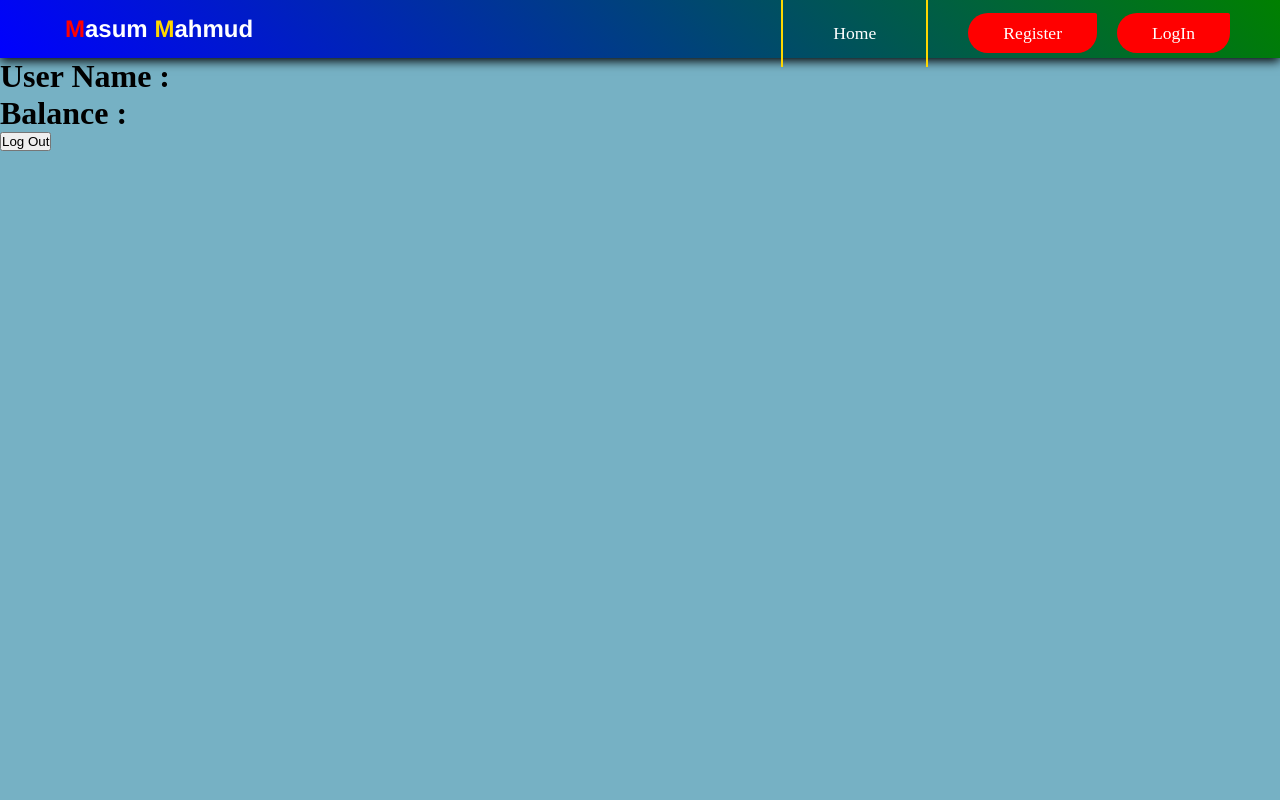
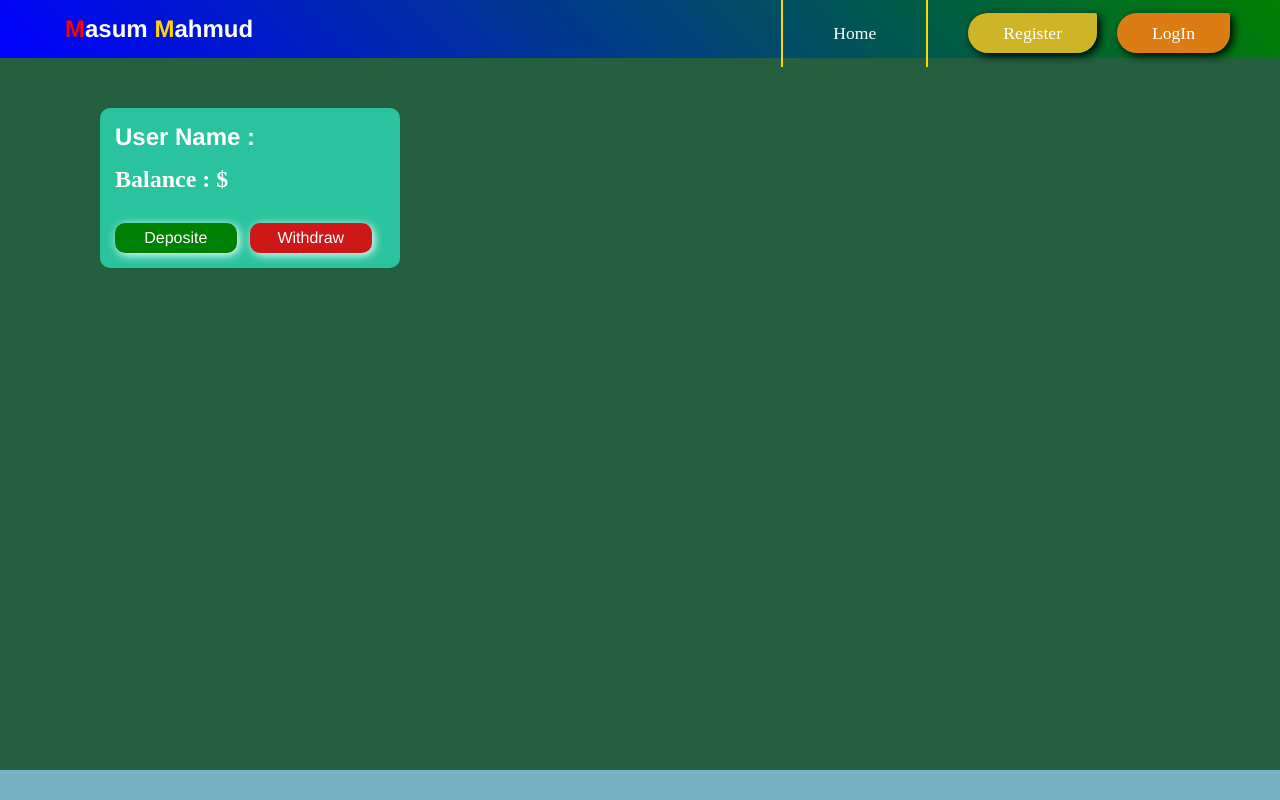
Before and after one commit to masummahmud5000/Practice, a React (Vite) app in the folder rj/: page /contact in a window 1280 px wide. Built offline with nearby package versions, Linux system fonts and the light colour scheme; no server answers.

Commit message:
depo with

```diff
--- a/rj/src/App.jsx
+++ b/rj/src/App.jsx
@@ -7,7 +7,7 @@ import Register from './components/Register/Register'
 import Navber from './components/Navber/Navber'
 import Login from './components/Login/Login'
 // import Contact from './components/Contact/Contact'
-import Staff from './components/Staff-list/Staff'
+// import Staff from './components/Staff-list/Staff'
 import Profile from './components/Profile/Profile'
 // import Karigor from './components/Karigor/Karigor'
 
@@ -21,7 +21,7 @@ function App() {
         <Route path='/login' element={<Login/>}/>
         <Route path='/register' element={<Register/>}/>
         <Route path='/contact' element={<Profile/>}/>
-        <Route path='/staff' element={<Staff/>}/>
+
       </Routes>
     </BrowserRouter>
   )
--- /dev/null
+++ b/rj/src/ContextAPI/AuthUser.jsx
@@ -0,0 +1,3 @@
+const AuthUser = () => {
+
+}
--- a/rj/src/components/Login/Login.css
+++ b/rj/src/components/Login/Login.css
@@ -0,0 +1,94 @@
+*{
+    margin: 0;
+    padding: 0;
+    box-sizing: border-box;
+}
+.main{
+    /* border: 3px double; */
+    /* display: flex; */
+    height: 80vh;
+    margin-top: 20px;
+    padding-left: 50px;
+    padding-right: 50px;
+    padding-top: 20px;
+
+}
+label{
+    display: block;
+    margin-top: 25px;
+    margin-bottom: 8px;
+    font-size: 1.3rem;
+    font-family:'Franklin Gothic Medium', 'Arial Narrow', Arial, sans-serif;
+    color: white;
+    text-shadow: 2px 2px 10px black;
+}
+.register{
+    font-size: 3rem;
+    font-family: 'Lucida Sans', 'Lucida Sans Regular', 'Lucida Grande', 'Lucida Sans Unicode', Geneva, Verdana, sans-serif;
+    color: white;
+    text-shadow: 2px 2px 10px black;
+}
+input{
+    transition: 0.5s;
+    background: white;
+    margin-left: 5px;
+    width: 60vw;
+    display: block;
+    height: 25px;
+    border: none;
+    text-align: left;
+}
+.submit, .reset{
+    margin-top: 35px;
+    height: 35px;
+    /* gap: 6px; */
+    width: 28vw;
+    box-shadow: 4px 3px 20px;
+    border-radius: 7px;
+    border: none;
+    font-size: 0.8rem;
+    font-weight: bold;
+    cursor: pointer;
+    transition: 0.5s;
+}
+.reset{
+    margin-left: 4%;
+    background-color: red;
+    color: white;
+}
+.submit{
+    background-color: green;
+    color: white;
+}
+.reset:hover{
+    font-size: 0.9rem;
+    /* width: 29%; */
+    background-color: rgb(196, 31, 31);
+}
+.submit:hover{
+    font-size: 1rem;
+    background-color: rgb(21, 97, 21);
+}
+input:focus{
+    outline: none;
+    height: 30px;
+
+}
+.main>form>div{
+    display: flex;
+    background-color: white;
+    align-items: center;
+    padding: 2px;
+    /* width: ; */
+    box-shadow: 4px 3px 20px;
+    border-radius: 5px;
+    padding-left: 10px;
+    width: 60vw;
+}
+.error{
+    color: red;
+    font-size: 0.9rem;
+    display: flex;
+    width: 40vw;
+    /* cursor: pointer; */
+}
--- a/rj/src/components/Navber/Navber.css
+++ b/rj/src/components/Navber/Navber.css
@@ -77,7 +77,8 @@ nav{
 
 }
 .linkRegister{
-    background-color: red;
+    background-color: rgb(206, 181, 39);
+    box-shadow: 3px 3px 8px black;
     padding: 10px 35px;
     margin-left: 40px;
     margin-right: 20px;
@@ -85,7 +86,8 @@ nav{
 
 }
 .linkLogin{
-    background-color: red;
+    box-shadow: 3px 3px 8px black;
+    background-color: rgb(219, 125, 18);
     padding: 10px 35px;
     /* margin-left: 10px; */
     margin-right: 20px;
@@ -99,7 +101,7 @@ nav{
 .linkLogin:hover{
     box-shadow: 3px 3px 10px black;
     font-size: 1.4rem;
-    background: green;
+    background: rgb(168, 24, 24);
 }
 .linkRegister:hover{
     font-size: 1.4rem;
@@ -115,6 +117,9 @@ nav{
     font-size: 1.4rem;
 }
 .linkStuff:hover{
-    background-color: rgb(61, 102, 88);
+    background-color: red;
     font-size: 1.4rem;
 }
+.linkStuff{
+    background-color: rgb(204, 31, 31);
+}
--- a/rj/src/components/Navber/Navber.jsx
+++ b/rj/src/components/Navber/Navber.jsx
@@ -1,14 +1,16 @@
 import { useEffect, useState } from 'react';
 import './Navber.css';
 import { Outlet, Link } from 'react-router-dom';
+import { useNavigate } from 'react-router-dom';
 
 const Navber = () => {
-
+    const navigate = useNavigate();
     const [visible, setVisible] = useState(false);
+    const [visiblebtn, setVisiblebtn] = useState(true);
     // const [border, setBorder] = useState(null);
 
     const reload = () => {
-        window.location.reload();
+        navigate('/')
     }
 
     const borderCon = {
@@ -22,13 +24,20 @@ const Navber = () => {
         if (refreshToken === null){
             // console.log('The token is null')
             setVisible(false);
+            setVisiblebtn(true);
         }else{
             // console.log('The is token is not a null')
             setVisible(true);
+            setVisiblebtn(false);
         }
 
     }, [])
 
+    const logout = () => {
+        localStorage.removeItem('access_token');
+        localStorage.removeItem('refresh_token');
+        window.location.reload();
+    }
 
     return(
         <div>
@@ -37,9 +46,9 @@ const Navber = () => {
                 <ul className='linkBox'>
                     <Link to='/' style={visible ? null : borderCon} className='linkHome'>Home</Link>
                     { visible && <Link to='/contact' className='linkContact'>Profile</Link>}
-                    { visible && <Link to='/staff' className='linkStuff'>Stuff-List</Link>}
-                    <Link to='/register' className='linkRegister'>Register</Link>
-                    <Link to='/login' className='linkLogin'>LogIn</Link>
+                    { visible && <Link onClick={logout} className='linkStuff'>Logout</Link>}
+                    { visiblebtn && <Link to='/register' className='linkRegister'>Register</Link>}
+                    {visiblebtn && <Link to='/login' className='linkLogin'>LogIn</Link>}
                 </ul>
             </nav>
         </div>
--- a/rj/src/components/Profile/Profile.css
+++ b/rj/src/components/Profile/Profile.css
@@ -0,0 +1,96 @@
+.bashboard{
+    background-color: rgb(36, 95, 63);
+    height: 89vh;
+    /* background: green; */
+    padding-top: 50px;
+    /* justify-content: center;
+    text-align: center;
+    align-items: center; */
+    padding-left: 100px;
+}
+.depo, .with{
+    height: 30px;
+    width: 45%;
+    margin-top: 30px;
+    border-radius: 10px;
+    border: none;
+    box-shadow: 2px 2px 10px;
+    /* margin-left: 10%; */
+    font-size: 1rem;
+    font-family: 'Franklin Gothic Medium', 'Arial Narrow', Arial, sans-serif;
+    cursor: pointer;
+    transition: 0.5s;
+
+}
+.depo:hover{
+    background-color: rgb(35, 160, 35);
+}
+.with:hover{
+    background-color: red;
+}
+.depo{
+    background: green;
+    color: white;
+}
+.with{
+    margin-left: 5%;
+    background: rgb(206, 23, 23);
+    color: white;
+}
+.userDetails{
+    background: rgb(41, 196, 157);
+    color: white;
+    width: 300px;
+    border-radius: 10px;
+    padding: 15px;
+}
+.userDetails>h3{
+    font-size: 1.5rem;
+    margin-top: 15px;
+}
+.userDetails>h1{
+    font-family: 'Franklin Gothic Medium', 'Arial Narrow', Arial, sans-serif;
+    font-size: 1.5rem;
+}
+.form{
+    margin-top: 50px;
+    background: rgb(41, 196, 157);
+    width: 300px;
+    padding: 15px;
+    border-radius: 10px;
+}
+form>input{
+    width: 260px;
+    height: 35px;
+    border-radius: 10px;
+    font-size: 1.3rem;
+    text-align: center;
+}
+form>button{
+    margin-top: 20px;
+    width: 269px;
+    height: 35px;
+    border-radius: 10px;
+    border: none;
+    font-size: 1.3rem;
+    font-family:'Lucida Sans', 'Lucida Sans Regular', 'Lucida Grande', 'Lucida Sans Unicode', Geneva, Verdana, sans-serif;
+    background: green;
+    box-shadow: 2px 2px 10px;
+    color: white;
+}
+.form2>button{
+    background: red;
+}
+.erro{
+    color: blue;
+    /* text-shadow: 1px 1px 5px white; */
+    /* box-shadow: 2px 2px 10px; */
+    /* margin-left: 10px; */
+    margin-top: 1px;
+    /* background-color: white; */
+    padding: 3px 10px;
+    width: auto;
+    border-radius: 5px;
+    transition: 0.5s
+
+}
--- a/rj/src/components/Profile/Profile.jsx
+++ b/rj/src/components/Profile/Profile.jsx
@@ -2,20 +2,40 @@ import { useState, useEffect } from 'react';
 import './Profile.css'
 // import axios from 'axios';
 import axiosIns from '../../axiosInstance';
+// import axios from 'axios';
 
 const Profile = () => {
-    const [username, setUsername] = useState(null)
+    const [username, setUsername] = useState(null);
     const [balance, setBalance] = useState(null);
+
+    const [depo, setDepo] = useState(false);
+    const [withh, setWith] = useState(false);
+    // const [visible, setVisible] = useState(false);
+    const [depoBalance, setDepoBalance] = useState(null);
+    const [withBalance, setWithBalance] = useState(null);
+
+    const [balanceError, setBalanceError] = useState(null);
+
+    const deposite = () => {
+        setDepo(true);
+        setWith(false);
+        // console.log(depo, withh)
+    }
+    const withdraw = () => {
+        setDepo(false);
+        setWith(true);
+        // console.log(depo, withh)
+    }
 
     useEffect(() => {
         const userProfile = async () => {
             let accessToken = localStorage.getItem('access_token');
             try{
-                const res = await axiosIns.get('profile/', {
-                    headers : {
-                        Authorization : `Bearer ${accessToken}`
-                    }
-                })
+                const res = await axiosIns.get('profile/',
+                    // headers : {
+                    //     Authorization : `Bearer ${accessToken}`
+                    // }
+                )
                 // console.log(res.data);
                 setUsername(res.data.username);
                 setBalance(res.data.balance);
@@ -29,17 +49,69 @@ const Profile = () => {
         userProfile();
     }, [])
 
-    const logout = () => {
-        localStorage.removeItem('access_token');
-        localStorage.removeItem('refresh_token');
-        window.location.reload();
+    const depositePost = async (e) => {
+        e.preventDefault();
+        // console.log(depoBalance)
+        // setDepo(false)
+        let balanceData = {
+            balance : depoBalance
+        };
+        try{
+            // console.log(balanceData)
+            const accessToken = localStorage.getItem('access_token');
+            const res = await axiosIns.post('deposite/', balanceData);
+            // console.log(res.data)
+            setDepo(false);
+            window.location.reload();
+        }catch(err){
+            console.log(err)
+        }
+    };
+    //////////////////////////////////////////////////////////////////////////////////
+    const withdrawPost = async (e) => {
+        e.preventDefault();
+        let balanceData = {
+            balance : withBalance
+        }
+        try{
+            await axiosIns.post('withdraw/', balanceData);
+            // if res.data.status === 400:
+            setBalanceError(null)
+            window.location.reload();
+        }catch(err){
+            if (err.status === 400){
+                setBalanceError('insufficient Balance!')
+            }
+        }
     }
 
+
+    // const logout = () => {
+    //     localStorage.removeItem('access_token');
+    //     localStorage.removeItem('refresh_token');
+    //     window.location.reload();
+    // }
+
     return(
-        <div>
-            <h1>User Name : {username}</h1>
-            <h1>Balance : {balance}</h1>
-            <button onClick={logout}>Log Out</button>
+        <div className='body'>
+            <div className="bashboard">
+                <div className="userDetails">
+                    <h1>User Name : {username}</h1>
+                    <h3>Balance : ${balance}</h3>
+                    <button onClick={deposite} className='depo'>Deposite</button>
+                    <button onClick={withdraw} className='with'>Withdraw</button>
+                </div>
+                { depo && <form className='form' onSubmit={depositePost}>
+                    <input onChange={(e) => {setDepoBalance(e.target.value)}} type="number" placeholder='Enter Your Balance!' required/>
+                    <button>Deposite</button>
+                </form>}
+
+                { withh && <form className='form form2' onSubmit={withdrawPost}>
+                    <input onChange={(e) => {setWithBalance(e.target.value)}} type="number" placeholder='Enter Your Balance!' required/>
+                    <p className='erro'>{balanceError}</p>
+                    <button>Withdraw</button>
+                </form>}
+            </div>
         </div>
     )
 }
--- a/rj/src/components/Register/Register.css
+++ b/rj/src/components/Register/Register.css
@@ -90,4 +90,5 @@ input:focus{
     font-size: 0.9rem;
     display: flex;
     width: 40vw;
+    cursor: pointer;
 }
```
Also changed, not shown: rj/src/components/Home/Home.jsx (+13 -0 lines), rj/src/components/Register/Register.jsx (+9 -1 lines), rj/src/components/Staff-list/Staff.jsx (deleted, +0 -10 lines), rj/src/components/Staff-list/Staff.css (deleted).
